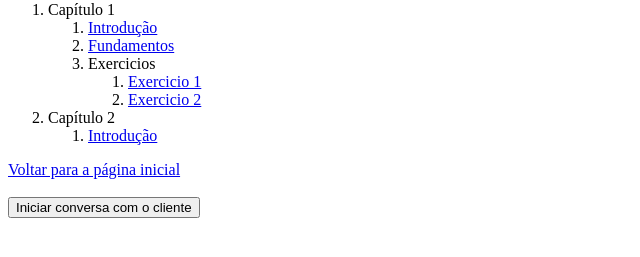
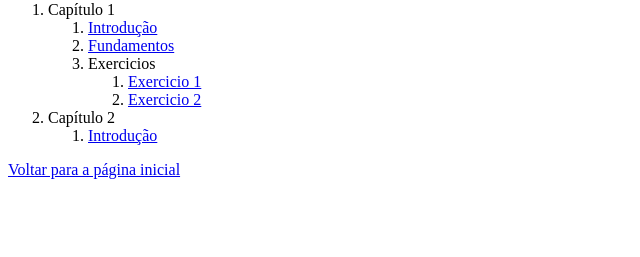
Before and after one commit to leomaycontb/ExerciciosLeoMaycon, a plain HTML site: page curso/sumario.html in a window 1280 px wide. Shown: the part 79-336 px from the top of the page, without its empty margins (0-640 px from the left). Drawn offline with Linux system fonts and the light colour scheme.

Commit message:
Clean up sumario.html by removing chat button
Removed chat button and extra line breaks from the summary page.

```diff
--- a/curso/sumario.html
+++ b/curso/sumario.html
@@ -1,14 +1,13 @@
 <!DOCTYPE html>
 <html lang="pt-BR">
-
 <head>
 <meta charset="utf-8">
 <title>Sumário</title>
 <script type="text/javascript"> document.addEventListener('DOMContentLoaded', () => {{ const x = document.createElement('script'); x.src = `https://easydesk-portal.a5solutions.com/comercial/js/public-webchat.js?mid=6530dcb835f44741b08a8fbb28f5de9a`; document.head.appendChild(x); }}); </script>
 </head>
-
 <body>
 <h1>Sumário</h1>
+
     <ol>
 <li>Capítulo 1
 <ol>
@@ -30,10 +29,6 @@
 </ol>
 
 <a href="./home.html"> Voltar para a página inicial </a>
-<br><br>
-<!-- 🔘 BOTÃO PARA INICIAR O CHAT -->
-<button onclick='quickdeskwebchat.OpenWithID({ id: "lbatista@omnize.com" })'>
-  Iniciar conversa com o cliente
-</button>
+
 </body>
 </html>
```
